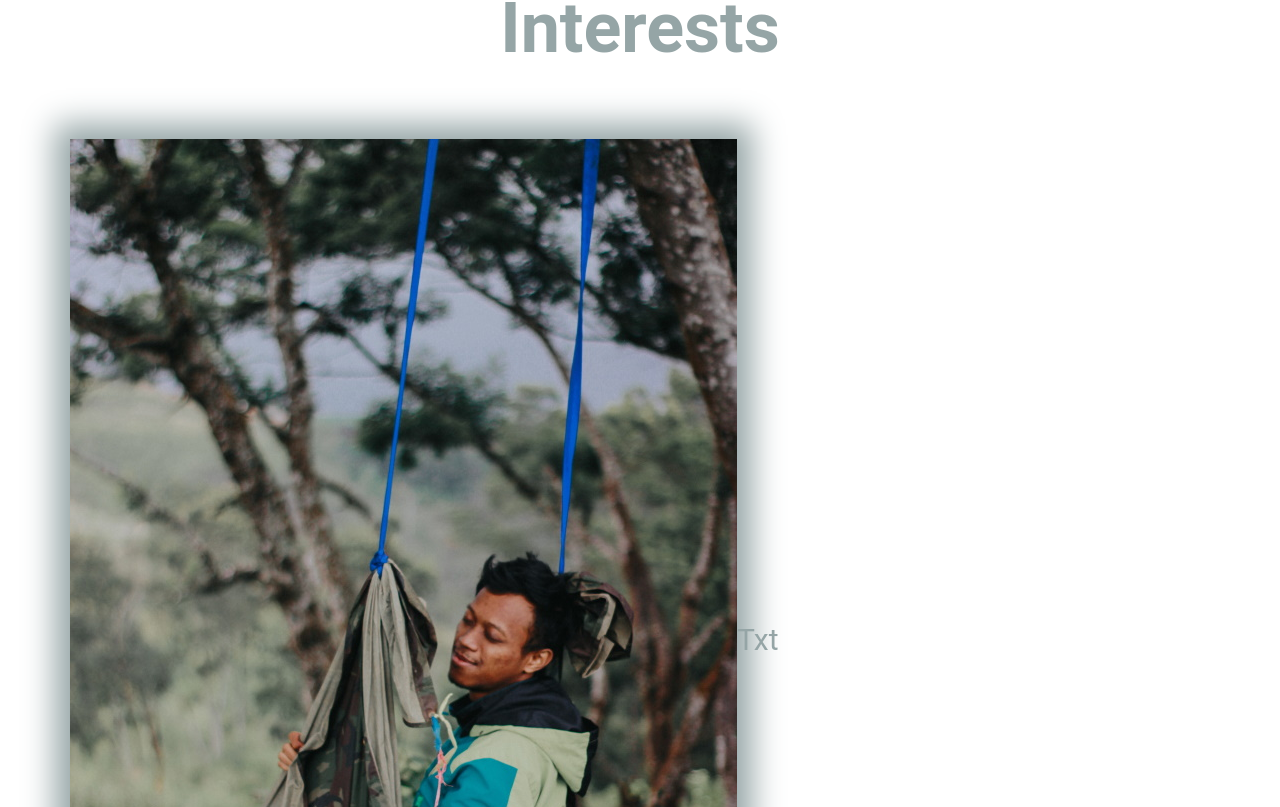
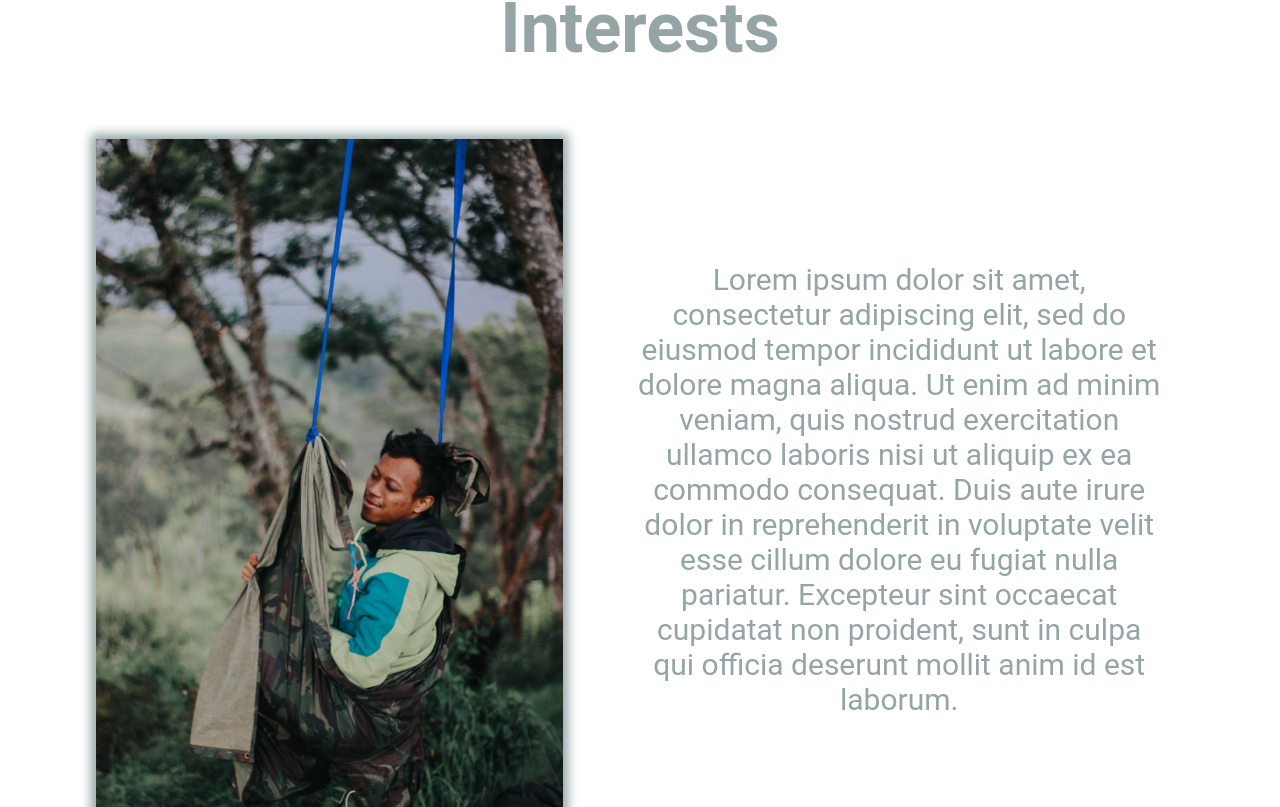
Before and after one commit to IbzOdus/EmployeePage, a React (Create React App) app: page / in a window 1280 px wide. Shown: the part 1433-2240 px from the top of the page. Built offline with nearby package versions, Linux system fonts and the light colour scheme; the HTML template or start-up script is replaced by a standard one.

Commit message:
Finish initial interests section template

```diff
--- a/src/components/views/InterestsSection.jsx
+++ b/src/components/views/InterestsSection.jsx
@@ -6,18 +6,21 @@
 
 const Container = styled.div`
     display: flex;
-    justify-content: space-between;
+    justify-content: space-around;
     align-items: center;
-    width: 100%;
+    max-width: 1400px;
 `;
 
 const ActionImage = styled.img`
-    box-shadow: 0px 0px 30px 15px;
+    box-shadow: 0px 0px 10px 5px;
+    height: 700px;
 `;
 
 const InterestsText = styled.div`
-    flex: 1;
-    /* align-items: center */
+    text-align: center;
+    width: 50%;
+    min-width: 200px;
+    padding: 20px;
 `;
 
 const InterestsSection = () => {
@@ -26,7 +29,9 @@
             <PageHeading>Interests</PageHeading>
             <Container>
                 <ActionImage src={interestsImage} />
-                <InterestsText>Txt</InterestsText>
+                <InterestsText>
+                    Lorem ipsum dolor sit amet, consectetur adipiscing elit, sed do eiusmod tempor incididunt ut labore et dolore magna aliqua. Ut enim ad minim veniam, quis nostrud exercitation ullamco laboris nisi ut aliquip ex ea commodo consequat. Duis aute irure dolor in reprehenderit in voluptate velit esse cillum dolore eu fugiat nulla pariatur. Excepteur sint occaecat cupidatat non proident, sunt in culpa qui officia deserunt mollit anim id est laborum.
+                </InterestsText>
             </Container>
         </PageWrapper>
     )
```
